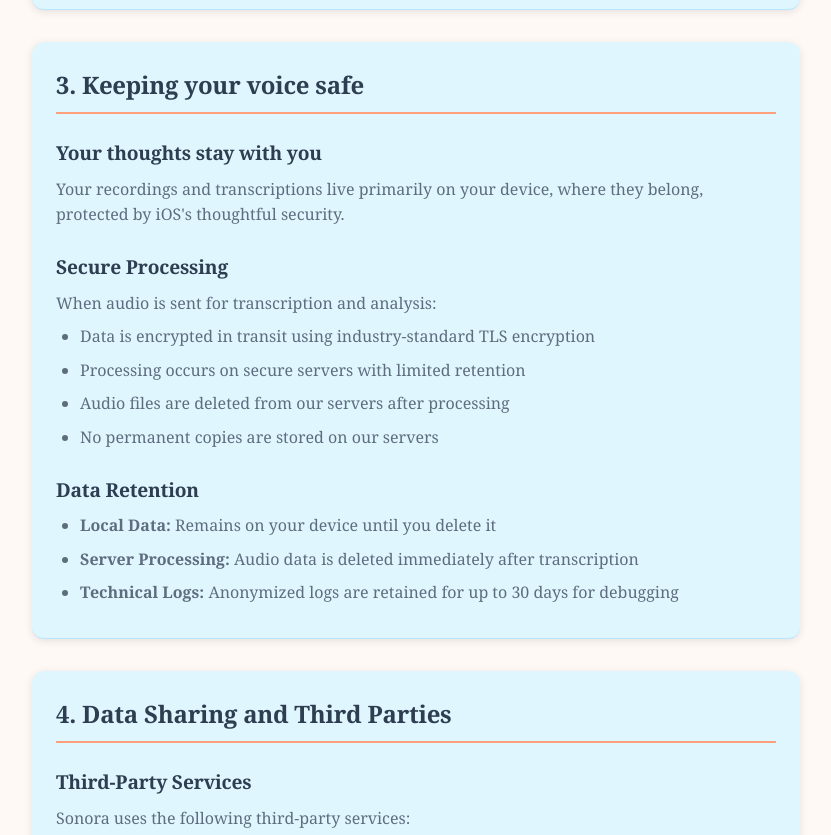
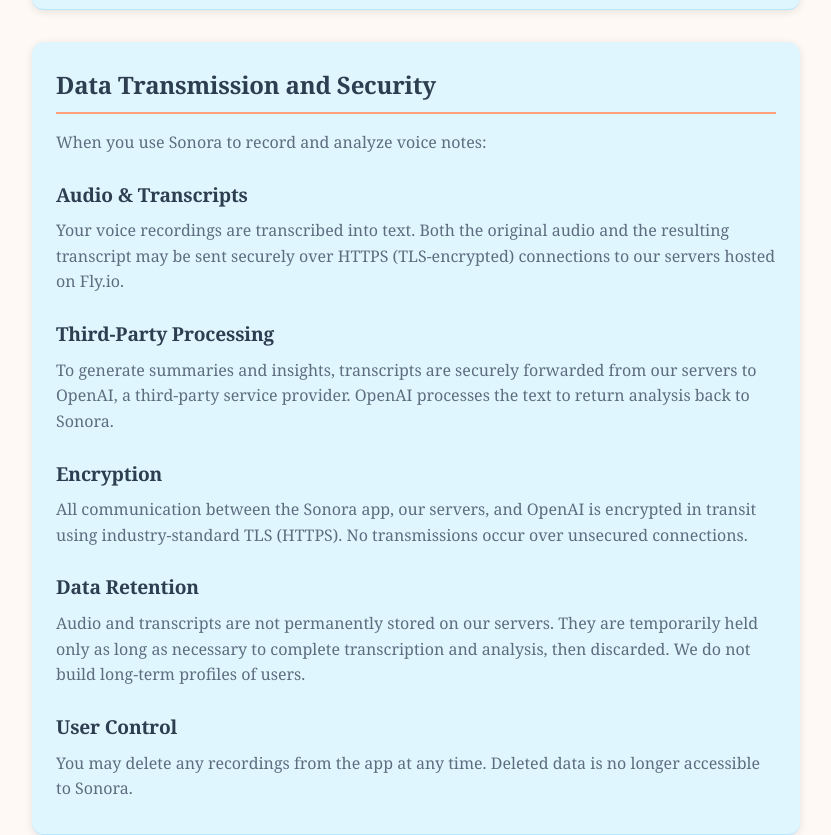
Before and after one commit to samuelkahessay/samuelkahessay.github.io, a plain HTML site: page sonora/privacy-policy.html in a window 1280 px wide. Shown: the part 1915-2750 px from the top of the page, without its empty margins (224-1055 px from the left). Drawn offline with Linux system fonts and the light colour scheme.

Commit message:
Update privacy policy

```diff
--- a/sonora/privacy-policy.html
+++ b/sonora/privacy-policy.html
@@ -230,6 +230,26 @@
         </section>
 
         <section class="section">
+            <h2>Data Transmission and Security</h2>
+            <p>When you use Sonora to record and analyze voice notes:</p>
+
+            <h3>Audio &amp; Transcripts</h3>
+            <p>Your voice recordings are transcribed into text. Both the original audio and the resulting transcript may be sent securely over HTTPS (TLS-encrypted) connections to our servers hosted on Fly.io.</p>
+
+            <h3>Third-Party Processing</h3>
+            <p>To generate summaries and insights, transcripts are securely forwarded from our servers to OpenAI, a third-party service provider. OpenAI processes the text to return analysis back to Sonora.</p>
+
+            <h3>Encryption</h3>
+            <p>All communication between the Sonora app, our servers, and OpenAI is encrypted in transit using industry-standard TLS (HTTPS). No transmissions occur over unsecured connections.</p>
+
+            <h3>Data Retention</h3>
+            <p>Audio and transcripts are not permanently stored on our servers. They are temporarily held only as long as necessary to complete transcription and analysis, then discarded. We do not build long-term profiles of users.</p>
+
+            <h3>User Control</h3>
+            <p>You may delete any recordings from the app at any time. Deleted data is no longer accessible to Sonora.</p>
+        </section>
+
+        <section class="section">
             <h2>3. Keeping your voice safe</h2>
 
             <h3>Your thoughts stay with you</h3>
```
